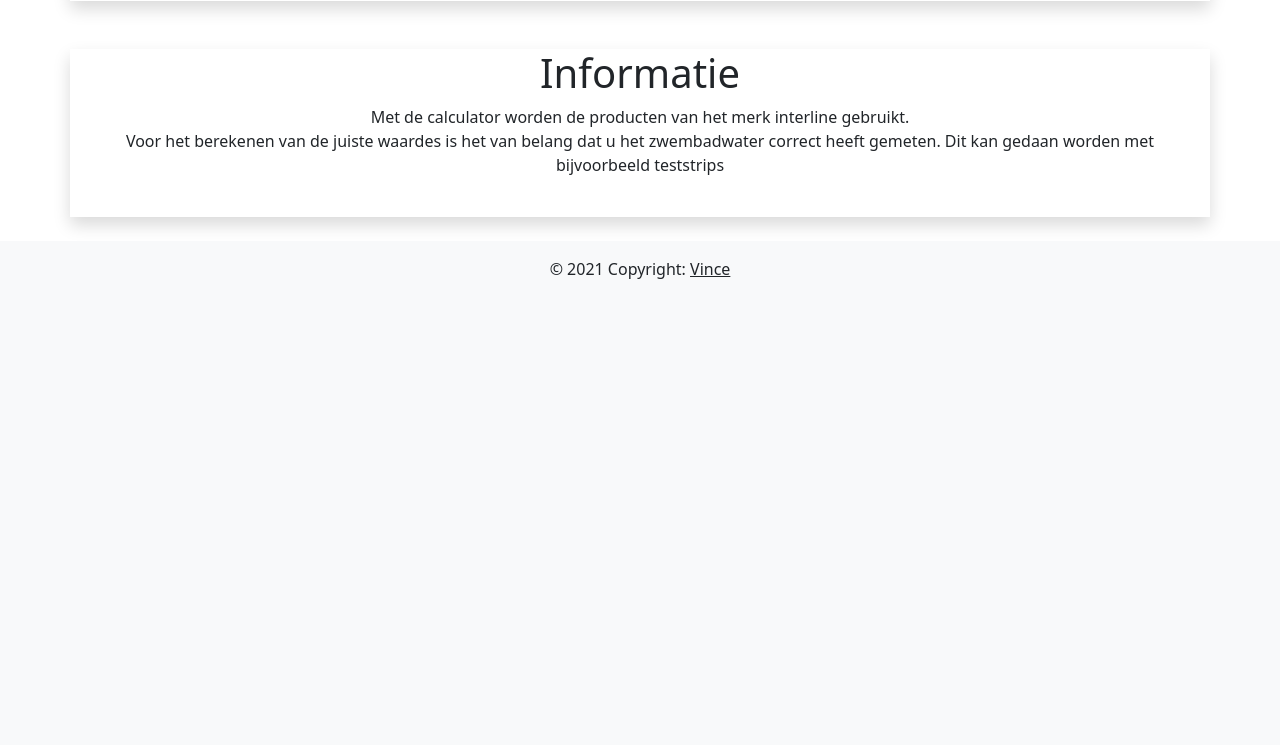
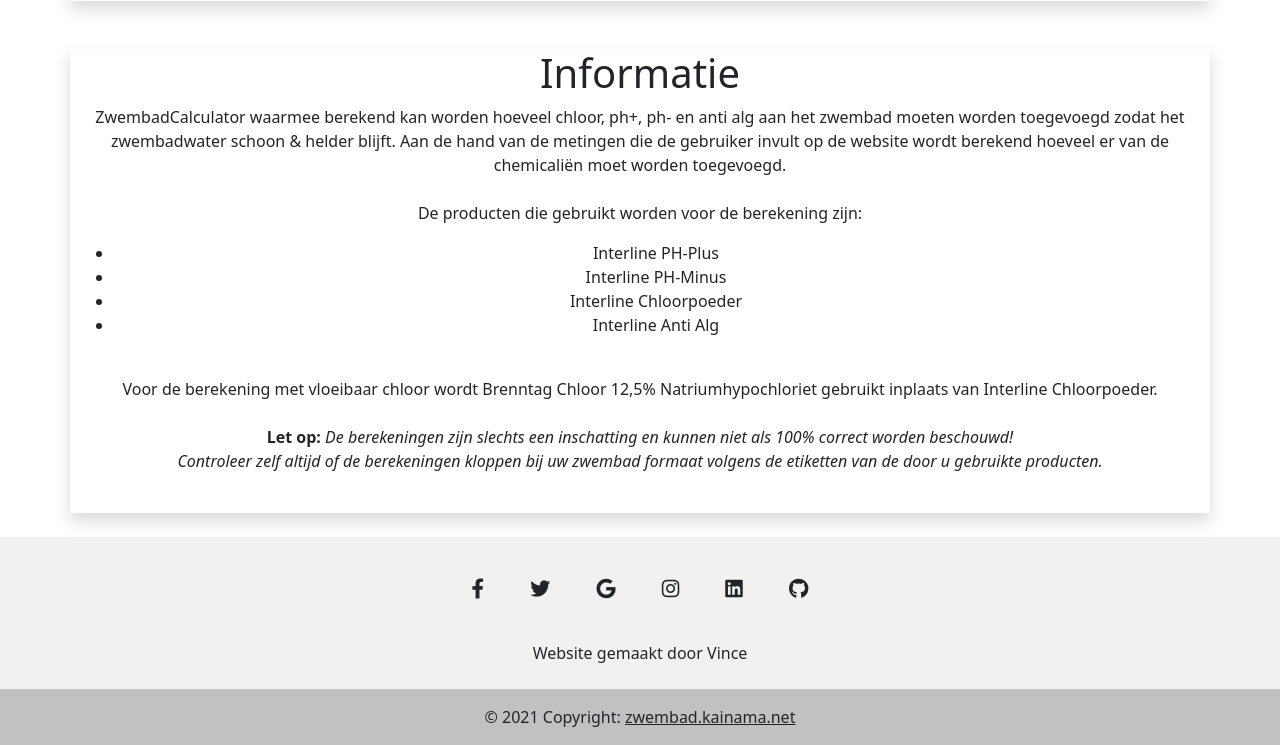
Before and after one commit to Vince1501/Vince1501.github.io, a PHP site: page / in a window 1280 px wide. Shown: the part 1467-2212 px from the top of the page. Before the commit the page ends 1746 px from the top, so only its background shows below. Run offline with PHP 8.4, Linux system fonts and the light colour scheme.

Commit message:
nformatie duidelijker gemaakt + betere footer

```diff
--- a/index.html
+++ b/index.html
@@ -150,9 +150,26 @@
         <div class="row align-items-center">
             <div class="col-12 text-center">
                 <h1 class="" id="informatie">Informatie</h1>
-                <p class="">Met de calculator worden de producten van het merk interline gebruikt. <br>
-                    Voor het berekenen van de juiste waardes is het van belang dat u het zwembadwater correct heeft gemeten.
-                    Dit kan gedaan worden met bijvoorbeeld teststrips</p>
+                <p class="">ZwembadCalculator waarmee berekend kan worden hoeveel chloor, ph+, ph- en anti alg aan het
+                    zwembad moeten worden toegevoegd zodat het zwembadwater schoon & helder blijft.
+                    Aan de hand van de metingen die de gebruiker invult op de website wordt berekend hoeveel er van de
+                    chemicaliën moet worden toegevoegd. <br><br>
+
+                    De producten die gebruikt worden voor de berekening zijn: <br>
+                <ul>
+                    <li>Interline PH-Plus</li>
+                    <li>Interline PH-Minus</li>
+                    <li>Interline Chloorpoeder</li>
+                    <li>Interline Anti Alg</li><br>
+                </ul>
+                Voor de berekening met vloeibaar chloor wordt Brenntag Chloor 12,5% Natriumhypochloriet gebruikt
+                inplaats van Interline Chloorpoeder.<br><br>
+
+                <b>Let op:</b>
+                <i>De berekeningen zijn slechts een inschatting en kunnen niet als 100% correct worden beschouwd! <br>
+
+                    Controleer zelf altijd of de berekeningen kloppen bij uw zwembad formaat volgens de etiketten van de
+                    door u gebruikte producten.</i></p>
             </div>
         </div>
         <div class="row justify-content-center">
@@ -166,14 +183,51 @@
 
 </body>
 
-<footer class="bg-light text-center text-lg-start">
+<footer class="text-center text-white" style="background-color: #f1f1f1;">
+    <!-- Grid container -->
+    <div class="container pt-4">
+        <!-- Section: Social media -->
+        <section class="mb-4">
+            <!-- Facebook -->
+            <a class="btn btn-link btn-floating btn-lg text-dark m-1" href="https://www.youtube.com/watch?v=qGlD_YWThUE"
+                role="button" data-mdb-ripple-color="dark"><i class="fab fa-facebook-f"></i></a>
+
+            <!-- Twitter -->
+            <a class="btn btn-link btn-floating btn-lg text-dark m-1" href="https://www.youtube.com/watch?v=zxeBFVyyxWk"
+                role="button" data-mdb-ripple-color="dark"><i class="fab fa-twitter"></i></a>
+
+            <!-- Google -->
+            <a class="btn btn-link btn-floating btn-lg text-dark m-1" href="https://www.youtube.com/watch?v=au37JRb2S0Q"
+                role="button" data-mdb-ripple-color="dark"><i class="fab fa-google"></i></a>
+
+            <!-- Instagram -->
+            <a class="btn btn-link btn-floating btn-lg text-dark m-1" href="https://www.youtube.com/watch?v=J_61LJGsRhc"
+                role="button" data-mdb-ripple-color="dark"><i class="fab fa-instagram"></i></a>
+
+            <!-- Linkedin -->
+            <a class="btn btn-link btn-floating btn-lg text-dark m-1" href="https://www.youtube.com/watch?v=FgzLLeG0GXE"
+                role="button" data-mdb-ripple-color="dark"><i class="fab fa-linkedin"></i></a>
+            <!-- Github -->
+            <a class="btn btn-link btn-floating btn-lg text-dark m-1" href="https://github.com/Vince1501" role="button"
+                data-mdb-ripple-color="dark"><i class="fab fa-github"></i></a>
+        </section>
+        <!-- Section: Social media -->
+    </div>
+    <!-- Grid container -->
+
+    <section class="mb-4 text-dark">
+        <p>
+            Website gemaakt door Vince
+        </p>
+    </section>
+
     <!-- Copyright -->
-    <div class="text-center p-3 bg-light" style="background-color: #e3f2fd;">
-      © 2021 Copyright:
-      <a class="text-dark" href="">Vince</a>
+    <div class="text-center text-dark p-3" style="background-color: rgba(0, 0, 0, 0.2);">
+        © 2021 Copyright:
+        <a class="text-dark" href="https://zwembad.kainama.net/">zwembad.kainama.net</a>
     </div>
     <!-- Copyright -->
-  </footer>
+</footer>
 
 
 
--- a/styles.css
+++ b/styles.css
@@ -5,5 +5,5 @@
     background-size:cover;
     background-position: center;
     background-repeat: no-repeat;
-    display: ;
+
   }
```
